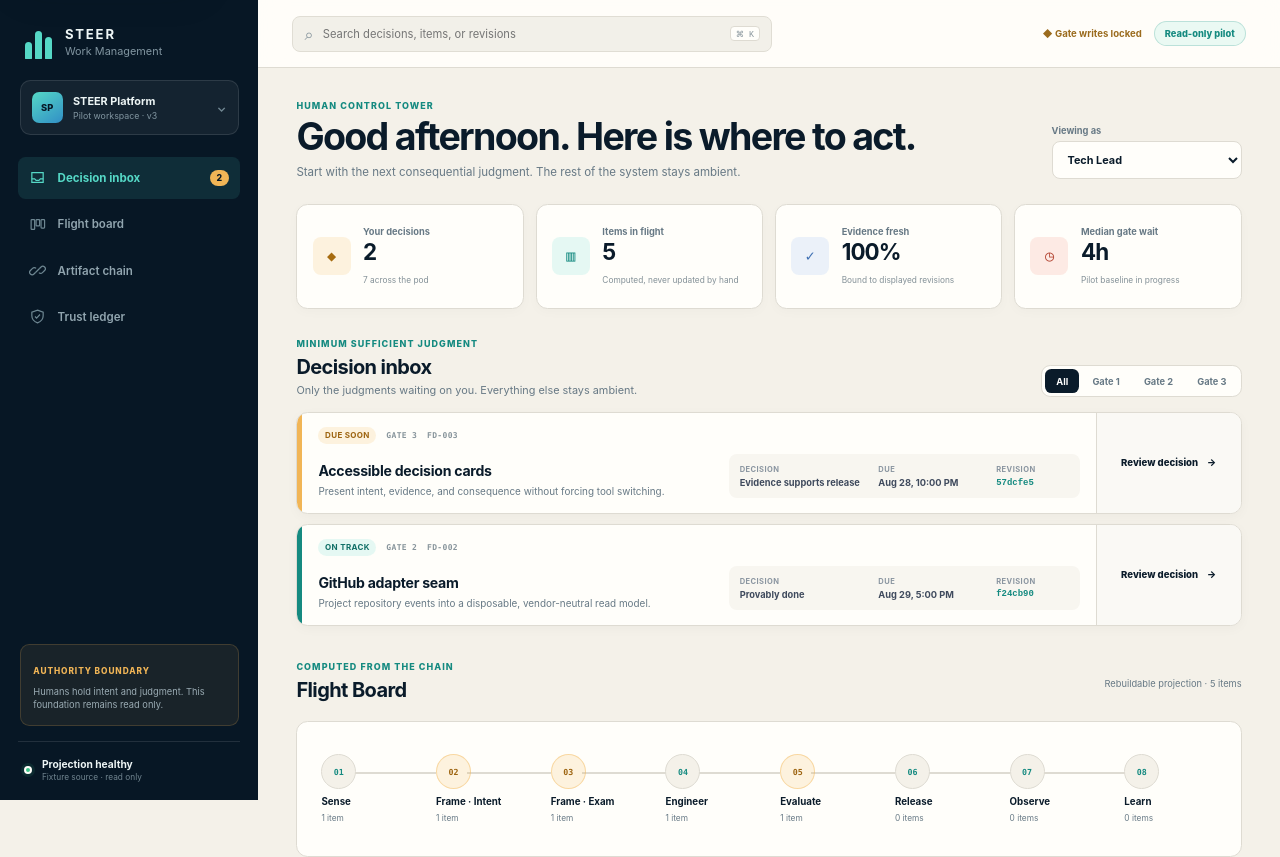
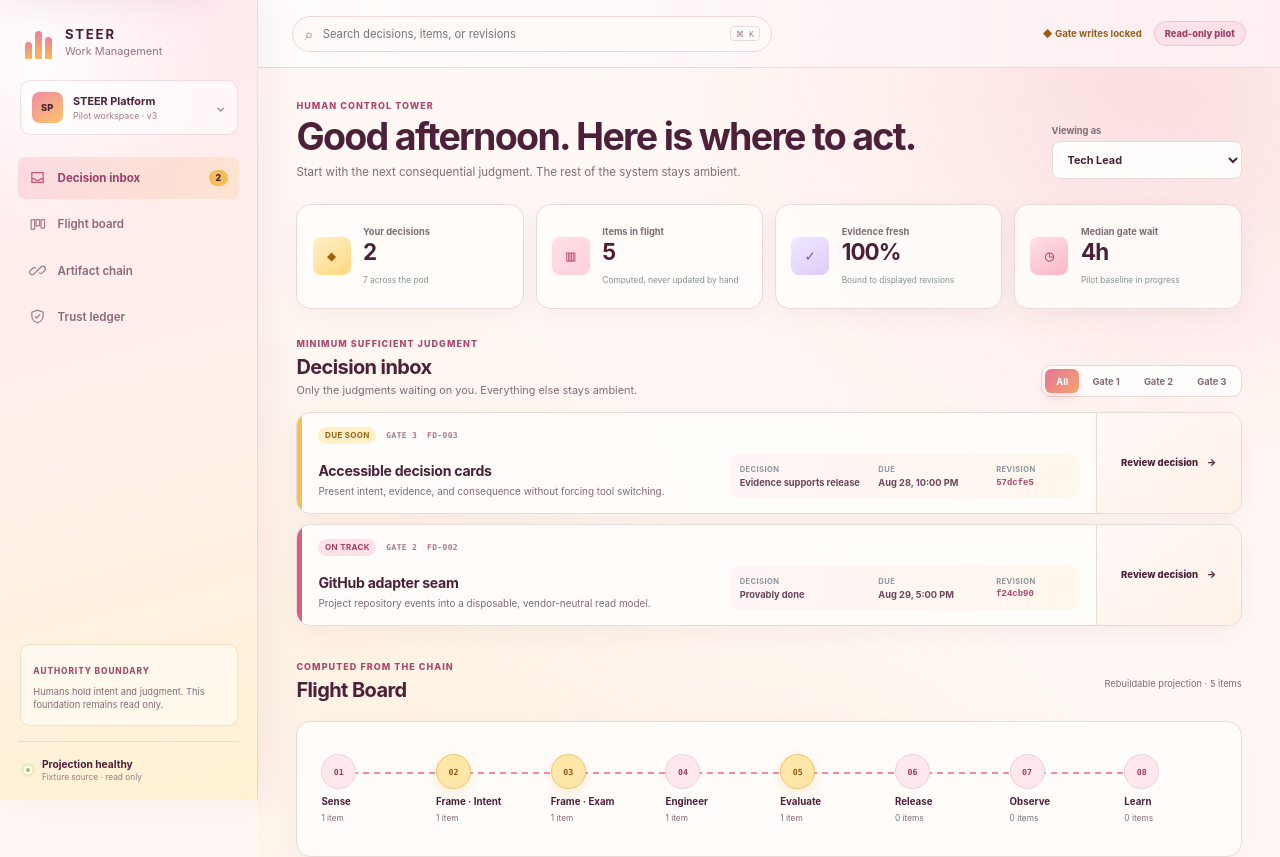
Before and after one commit to idrissenayat/steer-platform, a React (Vite) app: page / in a window 1280 px wide. Shown: the top 857 px of the page. Built offline with nearby package versions, Linux system fonts and the light colour scheme.

Commit message:
style: restore STEER cotton-candy palette

```diff
--- a/src/styles.css
+++ b/src/styles.css
@@ -1,30 +1,38 @@
 :root {
-  color: #0a1b2a;
-  background: #f4f1e9;
+  color: #4b2038;
+  background: #fff8f4;
   font-family: Inter, ui-sans-serif, -apple-system, BlinkMacSystemFont, "Segoe UI", sans-serif;
   font-synthesis: none;
   text-rendering: optimizeLegibility;
-  --ink: #0a1b2a;
-  --ink-2: #152d3f;
-  --navy: #071725;
-  --paper: #f4f1e9;
-  --panel: #fffefa;
-  --line: #dedbd2;
-  --line-dark: rgba(255, 255, 255, 0.11);
-  --muted: #677985;
-  --aqua: #55d8c6;
-  --aqua-dark: #158a80;
-  --amber: #f1b556;
-  --coral: #ee745e;
-  --blue: #77aaf2;
-  --green: #3cc58a;
-  --violet: #9d8ce7;
-  --shadow: 0 14px 40px rgba(7, 23, 37, 0.09);
+  --ink: #4b2038;
+  --ink-2: #6a3450;
+  --navy: #632b49;
+  --paper: #fff8f4;
+  --panel: #fffdfb;
+  --line: #ead9d5;
+  --line-dark: rgba(91, 40, 65, 0.12);
+  --muted: #806b76;
+  --aqua: #f39bad;
+  --aqua-dark: #ad466b;
+  --amber: #f6bd58;
+  --coral: #eb718b;
+  --blue: #c9a6e8;
+  --green: #9fbc69;
+  --violet: #b08ad5;
+  --shadow: 0 16px 44px rgba(113, 58, 81, 0.12);
 }
 
 * { box-sizing: border-box; }
 html { scroll-behavior: smooth; }
-body { margin: 0; min-width: 320px; min-height: 100vh; background: var(--paper); }
+body {
+  margin: 0;
+  min-width: 320px;
+  min-height: 100vh;
+  background:
+    radial-gradient(circle at 86% 8%, rgba(243, 155, 173, 0.18), transparent 27rem),
+    radial-gradient(circle at 55% 100%, rgba(246, 189, 88, 0.15), transparent 31rem),
+    var(--paper);
+}
 button, input, select { font: inherit; }
 button { cursor: pointer; }
 a { color: inherit; }
@@ -51,28 +59,32 @@ a { color: inherit; }
   width: 258px;
   min-height: 100vh;
   flex-direction: column;
-  background: var(--navy);
-  color: #edf5f5;
+  border-right: 1px solid rgba(153, 70, 104, 0.16);
+  background:
+    radial-gradient(circle at 15% 7%, rgba(255, 255, 255, 0.94), transparent 11rem),
+    linear-gradient(165deg, #ffe9ef 0%, #fff1e9 56%, #fff2cc 112%);
+  color: var(--ink);
   padding: 1.55rem 1.12rem 1.1rem;
+  box-shadow: 12px 0 34px rgba(133, 72, 97, 0.07);
 }
 .brand { display: flex; align-items: center; gap: 0.8rem; padding: 0 0.45rem 1.3rem; }
 .brand__mark { display: flex; height: 34px; align-items: flex-end; gap: 3px; }
-.brand__mark i { display: block; width: 7px; border-radius: 4px 4px 1px 1px; background: var(--aqua); }
+.brand__mark i { display: block; width: 7px; border-radius: 4px 4px 1px 1px; background: linear-gradient(180deg, #ef7f9a, #f5ba58); }
 .brand__mark i:nth-child(1) { height: 17px; }
 .brand__mark i:nth-child(2) { height: 28px; }
 .brand__mark i:nth-child(3) { height: 22px; }
 .brand > div { display: grid; gap: 0.15rem; }
 .brand strong { letter-spacing: 0.14em; font-size: 0.82rem; }
-.brand > div span { color: #8195a0; font-size: 0.68rem; }
+.brand > div span { color: #9a7285; font-size: 0.68rem; }
 
 .workspace-switcher {
   display: flex;
   align-items: center;
   gap: 0.65rem;
   margin: 0 0.1rem 1.35rem;
-  border: 1px solid var(--line-dark);
+  border: 1px solid rgba(169, 78, 112, 0.16);
   border-radius: 0.65rem;
-  background: rgba(255, 255, 255, 0.055);
+  background: rgba(255, 255, 255, 0.62);
   padding: 0.7rem;
 }
 .workspace-avatar {
@@ -82,15 +94,15 @@ a { color: inherit; }
   flex: none;
   place-items: center;
   border-radius: 0.45rem;
-  background: linear-gradient(145deg, var(--aqua), #318fc6);
-  color: var(--navy);
+  background: linear-gradient(145deg, #f18ba6, #fac768);
+  color: var(--ink);
   font-size: 0.58rem;
   font-weight: 850;
 }
 .workspace-switcher div { display: grid; min-width: 0; flex: 1; gap: 0.15rem; }
 .workspace-switcher strong { font-size: 0.68rem; }
-.workspace-switcher div span { overflow: hidden; color: #8195a0; font-size: 0.55rem; text-overflow: ellipsis; white-space: nowrap; }
-.workspace-switcher b { color: #718792; font-size: 0.75rem; }
+.workspace-switcher div span { overflow: hidden; color: #a47b8c; font-size: 0.55rem; text-overflow: ellipsis; white-space: nowrap; }
+.workspace-switcher b { color: #ad8291; font-size: 0.75rem; }
 
 .primary-nav { display: grid; gap: 0.28rem; }
 .nav-item {
@@ -99,32 +111,32 @@ a { color: inherit; }
   align-items: center;
   gap: 0.72rem;
   border-radius: 0.48rem;
-  color: #91a5af;
+  color: #8b6878;
   padding: 0.62rem 0.7rem;
   text-decoration: none;
   font-size: 0.72rem;
   font-weight: 600;
 }
-.nav-item svg { width: 17px; height: 17px; color: #6e8792; }
-.nav-item:hover, .nav-item:focus-visible { background: rgba(255, 255, 255, 0.05); color: #eef5f5; outline: none; }
-.nav-item--active { background: rgba(82, 216, 198, 0.115); color: var(--aqua); font-weight: 750; }
-.nav-item--active svg { color: var(--aqua); }
-.nav-count { margin-left: auto; border-radius: 999px; background: var(--amber); color: var(--navy); padding: 0.16rem 0.43rem; font-size: 0.55rem; font-weight: 850; }
+.nav-item svg { width: 17px; height: 17px; color: #a57b8c; }
+.nav-item:hover, .nav-item:focus-visible { background: rgba(255, 255, 255, 0.58); color: var(--ink); outline: none; }
+.nav-item--active { background: linear-gradient(90deg, rgba(243, 155, 173, 0.27), rgba(246, 189, 88, 0.18)); color: #9e3f65; font-weight: 750; }
+.nav-item--active svg { color: #c65379; }
+.nav-count { margin-left: auto; border-radius: 999px; background: var(--amber); color: var(--ink); padding: 0.16rem 0.43rem; font-size: 0.55rem; font-weight: 850; }
 
 .authority-card {
   margin: auto 0.1rem 0.9rem;
-  border: 1px solid rgba(241, 181, 86, 0.18);
+  border: 1px solid rgba(203, 136, 47, 0.22);
   border-radius: 0.58rem;
-  background: rgba(241, 181, 86, 0.08);
+  background: rgba(255, 255, 255, 0.48);
   padding: 0.8rem;
 }
-.authority-card span { color: var(--amber); font-size: 0.52rem; font-weight: 800; letter-spacing: 0.11em; text-transform: uppercase; }
-.authority-card p { margin: 0.42rem 0 0; color: #9aabb3; font-size: 0.58rem; line-height: 1.5; }
+.authority-card span { color: #a34c6c; font-size: 0.52rem; font-weight: 800; letter-spacing: 0.11em; text-transform: uppercase; }
+.authority-card p { margin: 0.42rem 0 0; color: #876b78; font-size: 0.58rem; line-height: 1.5; }
 .sidebar__status { display: flex; align-items: center; gap: 0.65rem; border-top: 1px solid var(--line-dark); padding: 1rem 0.35rem 0; }
 .sidebar__status div { display: grid; gap: 0.18rem; }
 .sidebar__status strong { font-size: 0.64rem; }
-.sidebar__status span:last-child { color: #718590; font-size: 0.52rem; }
-.status-dot { width: 8px; height: 8px; flex: none; border: 2px solid var(--panel); border-radius: 50%; background: var(--green); box-shadow: 0 0 0 3px rgba(60, 197, 138, 0.11); }
+.sidebar__status span:last-child { color: #9c7787; font-size: 0.52rem; }
+.status-dot { width: 8px; height: 8px; flex: none; border: 2px solid var(--panel); border-radius: 50%; background: var(--green); box-shadow: 0 0 0 3px rgba(159, 188, 105, 0.17); }
 
 main { min-height: 100vh; margin-left: 258px; }
 .app-topbar {
@@ -137,18 +149,23 @@ main { min-height: 100vh; margin-left: 258px; }
   justify-content: space-between;
   gap: 1rem;
   border-bottom: 1px solid var(--line);
-  background: rgba(255, 254, 250, 0.92);
+  background: linear-gradient(90deg, rgba(255, 253, 251, 0.94), rgba(255, 239, 242, 0.92));
   padding: 0 2.15rem;
   backdrop-filter: blur(14px);
 }
-.global-search { display: flex; width: min(45vw, 480px); height: 36px; align-items: center; border: 1px solid #e0ddd4; border-radius: 0.5rem; background: #f2f0e9; padding: 0 0.7rem; }
-.global-search > span { color: #85939b; font-size: 1rem; }
+.global-search { display: flex; width: min(45vw, 480px); height: 36px; align-items: center; border: 1px solid #ecd9d7; border-radius: 999px; background: rgba(255, 250, 247, 0.84); padding: 0 0.7rem; }
+.global-search > span { color: #b37d91; font-size: 1rem; }
 .global-search input { min-width: 0; flex: 1; border: 0; outline: 0; background: transparent; color: var(--ink); padding: 0 0.58rem; font-size: 0.7rem; }
-.global-search kbd { border: 1px solid var(--line); border-radius: 0.25rem; background: var(--panel); color: #87949b; padding: 0.12rem 0.32rem; font-size: 0.52rem; }
+.global-search kbd { border: 1px solid var(--line); border-radius: 0.25rem; background: var(--panel); color: #a47b8c; padding: 0.12rem 0.32rem; font-size: 0.52rem; }
 .top-actions { display: flex; align-items: center; gap: 0.75rem; }
-.locked-state { color: #9b6b1e; font-size: 0.6rem; font-weight: 750; }
-.pilot-pill { border: 1px solid rgba(21, 138, 128, 0.22); border-radius: 999px; background: rgba(85, 216, 198, 0.12); color: var(--aqua-dark); padding: 0.38rem 0.62rem; font-size: 0.58rem; font-weight: 800; }
-.main-content { padding: 2rem clamp(1.25rem, 3vw, 2.5rem) 3rem; }
+.locked-state { color: #9b5e19; font-size: 0.6rem; font-weight: 750; }
+.pilot-pill { border: 1px solid rgba(185, 71, 109, 0.2); border-radius: 999px; background: rgba(243, 155, 173, 0.17); color: #9e3f65; padding: 0.38rem 0.62rem; font-size: 0.58rem; font-weight: 800; }
+.main-content {
+  padding: 2rem clamp(1.25rem, 3vw, 2.5rem) 3rem;
+  background:
+    radial-gradient(circle at 93% 5%, rgba(243, 155, 173, 0.13), transparent 19rem),
+    radial-gradient(circle at 8% 60%, rgba(246, 189, 88, 0.1), transparent 24rem);
+}
 
 .topbar { display: flex; align-items: flex-end; justify-content: space-between; gap: 2rem; margin-bottom: 1.55rem; }
 .topbar > div > p:last-child { max-width: 680px; margin: 0.48rem 0 0; color: var(--muted); font-size: 0.72rem; }
@@ -157,15 +174,15 @@ h1, h2, h3, p { margin-top: 0; }
 h1 { margin-bottom: 0; color: var(--ink); font-size: clamp(1.65rem, 3vw, 2.35rem); letter-spacing: -0.045em; line-height: 1.07; }
 .role-control { display: grid; min-width: 190px; gap: 0.3rem; color: var(--muted); font-size: 0.58rem; font-weight: 750; }
 .role-control select { border: 1px solid var(--line); border-radius: 0.5rem; background: var(--panel); color: var(--ink); padding: 0.62rem 1.8rem 0.62rem 0.68rem; font-size: 0.68rem; font-weight: 750; }
-.role-control select:focus-visible, button:focus-visible, a:focus-visible, input:focus-visible { outline: 3px solid rgba(85, 216, 198, 0.35); outline-offset: 2px; }
+.role-control select:focus-visible, button:focus-visible, a:focus-visible, input:focus-visible { outline: 3px solid rgba(243, 155, 173, 0.38); outline-offset: 2px; }
 
 .metrics-grid { display: grid; grid-template-columns: repeat(4, minmax(0, 1fr)); gap: 0.75rem; margin-bottom: 1.8rem; }
-.metric-card { display: grid; min-height: 105px; grid-template-columns: 38px 1fr; align-items: center; gap: 0.78rem; border: 1px solid var(--line); border-radius: 0.72rem; background: var(--panel); padding: 0.95rem; box-shadow: 0 3px 12px rgba(7, 23, 37, 0.025); }
+.metric-card { display: grid; min-height: 105px; grid-template-columns: 38px 1fr; align-items: center; gap: 0.78rem; border: 1px solid var(--line); border-radius: 0.9rem; background: rgba(255, 253, 251, 0.88); padding: 0.95rem; box-shadow: 0 8px 24px rgba(113, 58, 81, 0.055); }
 .metric-card__icon { display: grid; width: 38px; height: 38px; place-items: center; border-radius: 0.5rem; font-family: ui-monospace, SFMono-Regular, Menlo, monospace; font-size: 0.95rem; }
-.metric-card__icon--aqua { background: rgba(85, 216, 198, 0.15); color: var(--aqua-dark); }
-.metric-card__icon--amber { background: rgba(241, 181, 86, 0.17); color: #a76c10; }
-.metric-card__icon--coral { background: rgba(238, 116, 94, 0.14); color: #b54937; }
-.metric-card__icon--blue { background: rgba(119, 170, 242, 0.15); color: #3f70b3; }
+.metric-card__icon--aqua { background: linear-gradient(145deg, #ffe0e7, #ffd1dc); color: #b44469; }
+.metric-card__icon--amber { background: linear-gradient(145deg, #fff0c9, #ffd97e); color: #9f620b; }
+.metric-card__icon--coral { background: linear-gradient(145deg, #ffe1e6, #f9b7c4); color: #a7445b; }
+.metric-card__icon--blue { background: linear-gradient(145deg, #f0e8ff, #dfcafa); color: #7652a6; }
 .metric-card p { margin-bottom: 0.25rem; color: var(--muted); font-size: 0.58rem; font-weight: 700; }
 .metric-card strong { display: block; margin-bottom: 0.24rem; color: var(--ink); font-size: 1.4rem; line-height: 1; letter-spacing: -0.04em; }
 .metric-card span:last-child { color: #839097; font-size: 0.52rem; line-height: 1.35; }
@@ -177,72 +194,72 @@ h1 { margin-bottom: 0; color: var(--ink); font-size: clamp(1.65rem, 3vw, 2.35rem
 .section-heading--compact { align-items: center; }
 .filter-group { display: flex; gap: 0.15rem; border: 1px solid var(--line); border-radius: 0.58rem; background: var(--panel); padding: 0.2rem; }
 .filter-chip { border: 0; border-radius: 0.4rem; background: transparent; color: var(--muted); padding: 0.42rem 0.68rem; font-size: 0.58rem; font-weight: 750; }
-.filter-chip--active { background: var(--ink); color: white; }
+.filter-chip--active { background: linear-gradient(135deg, #e97595, #f1a36f); color: white; box-shadow: 0 4px 10px rgba(197, 79, 115, 0.2); }
 
 .decision-list { display: grid; gap: 0.62rem; }
-.decision-card { position: relative; display: grid; grid-template-columns: 5px minmax(0, 1fr) auto; overflow: hidden; border: 1px solid var(--line); border-radius: 0.72rem; background: var(--panel); box-shadow: 0 3px 12px rgba(7, 23, 37, 0.03); }
+.decision-card { position: relative; display: grid; grid-template-columns: 5px minmax(0, 1fr) auto; overflow: hidden; border: 1px solid var(--line); border-radius: 0.9rem; background: rgba(255, 253, 251, 0.94); box-shadow: 0 8px 24px rgba(113, 58, 81, 0.055); }
 .decision-card__rail[data-urgency="overdue"] { background: var(--coral); }
 .decision-card__rail[data-urgency="due-soon"] { background: var(--amber); }
-.decision-card__rail[data-urgency="on-track"] { background: var(--aqua-dark); }
+.decision-card__rail[data-urgency="on-track"] { background: #d65f82; }
 .decision-card__body { min-width: 0; padding: 0.9rem 1rem; }
-.decision-card__meta { display: flex; align-items: center; gap: 0.62rem; margin-bottom: 0.68rem; color: #87949b; font-family: ui-monospace, SFMono-Regular, Menlo, monospace; font-size: 0.5rem; font-weight: 750; letter-spacing: 0.04em; text-transform: uppercase; }
+.decision-card__meta { display: flex; align-items: center; gap: 0.62rem; margin-bottom: 0.68rem; color: #a17b8b; font-family: ui-monospace, SFMono-Regular, Menlo, monospace; font-size: 0.5rem; font-weight: 750; letter-spacing: 0.04em; text-transform: uppercase; }
 .urgency { border-radius: 999px; padding: 0.2rem 0.42rem; font-family: Inter, sans-serif; }
-.urgency--overdue { background: rgba(238, 116, 94, 0.14); color: #a83e2e; }
-.urgency--due-soon { background: rgba(241, 181, 86, 0.17); color: #9d6410; }
-.urgency--on-track { background: rgba(85, 216, 198, 0.15); color: #116f67; }
+.urgency--overdue { background: #ffe2e8; color: #a43e58; }
+.urgency--due-soon { background: #fff0c9; color: #9d6410; }
+.urgency--on-track { background: #ffe2e9; color: #a53f61; }
 .decision-card__content { display: grid; grid-template-columns: minmax(240px, 1fr) minmax(310px, 0.9fr); align-items: end; gap: 1.35rem; }
 .decision-card h3 { margin-bottom: 0.32rem; color: var(--ink); font-size: 0.88rem; letter-spacing: -0.018em; }
 .decision-card p { margin-bottom: 0; color: var(--muted); font-size: 0.62rem; line-height: 1.48; }
-.decision-card__facts { display: grid; grid-template-columns: 1.2fr 1fr 0.7fr; gap: 0.85rem; border-radius: 0.5rem; background: #f8f6f0; padding: 0.65rem; }
-.decision-card__facts span { display: grid; gap: 0.2rem; color: #3f4a5d; font-size: 0.58rem; font-weight: 700; }
+.decision-card__facts { display: grid; grid-template-columns: 1.2fr 1fr 0.7fr; gap: 0.85rem; border-radius: 0.65rem; background: linear-gradient(100deg, #fff5f7, #fff8ed); padding: 0.65rem; }
+.decision-card__facts span { display: grid; gap: 0.2rem; color: #69475a; font-size: 0.58rem; font-weight: 700; }
 .decision-card__facts small { color: #8a95a0; font-size: 0.47rem; font-weight: 750; letter-spacing: 0.06em; text-transform: uppercase; }
 .decision-card code { color: var(--aqua-dark); font-size: 0.56rem; }
-.review-button { display: flex; min-width: 145px; align-items: center; justify-content: center; gap: 0.55rem; border: 0; border-left: 1px solid var(--line); background: #faf9f5; color: var(--ink); padding: 1rem; font-size: 0.6rem; font-weight: 800; }
-.review-button:hover { background: rgba(85, 216, 198, 0.1); color: var(--aqua-dark); }
+.review-button { display: flex; min-width: 145px; align-items: center; justify-content: center; gap: 0.55rem; border: 0; border-left: 1px solid var(--line); background: linear-gradient(145deg, #fff9f7, #fff2e8); color: var(--ink); padding: 1rem; font-size: 0.6rem; font-weight: 800; }
+.review-button:hover { background: linear-gradient(145deg, #ffe9ef, #fff1ce); color: var(--aqua-dark); }
 .empty-state { display: grid; min-height: 220px; place-items: center; align-content: center; border: 1px dashed #d6d3ca; border-radius: 0.72rem; background: rgba(255, 254, 250, 0.55); padding: 2rem; text-align: center; }
 .empty-state > span { display: grid; width: 38px; height: 38px; place-items: center; border-radius: 50%; background: rgba(85, 216, 198, 0.15); color: var(--aqua-dark); }
 .empty-state h3 { margin: 0.75rem 0 0.35rem; font-size: 0.9rem; }
 .empty-state p { max-width: 430px; margin: 0; color: var(--muted); font-size: 0.66rem; line-height: 1.55; }
 
 .read-model-note { color: var(--muted); font-size: 0.58rem; }
-.flight-track { display: grid; grid-template-columns: repeat(8, minmax(100px, 1fr)); overflow-x: auto; border: 1px solid var(--line); border-radius: 0.72rem; background: var(--panel); padding: 1.2rem 0.8rem; }
+.flight-track { display: grid; grid-template-columns: repeat(8, minmax(100px, 1fr)); overflow-x: auto; border: 1px solid var(--line); border-radius: 0.9rem; background: rgba(255, 253, 251, 0.92); padding: 1.2rem 0.8rem; box-shadow: 0 8px 24px rgba(113, 58, 81, 0.045); }
 .flight-stage { position: relative; display: grid; min-height: 95px; align-content: center; justify-items: start; gap: 0.4rem; padding: 0.7rem; }
-.flight-stage:not(:last-child)::after { position: absolute; top: 31px; right: -10%; left: 42px; height: 2px; background: var(--line); content: ""; }
-.flight-stage__index { position: relative; z-index: 1; display: grid; width: 35px; height: 35px; place-items: center; border: 1px solid var(--line); border-radius: 50%; background: var(--paper); color: var(--aqua-dark); font-family: ui-monospace, SFMono-Regular, Menlo, monospace; font-size: 0.52rem; font-weight: 800; }
+.flight-stage:not(:last-child)::after { position: absolute; top: 31px; right: -10%; left: 42px; height: 2px; background: repeating-linear-gradient(90deg, #ef8aa4 0 6px, transparent 6px 11px); content: ""; }
+.flight-stage__index { position: relative; z-index: 1; display: grid; width: 35px; height: 35px; place-items: center; border: 1px solid #f1ccd5; border-radius: 50%; background: #ffe8ed; color: #9d3c61; font-family: ui-monospace, SFMono-Regular, Menlo, monospace; font-size: 0.52rem; font-weight: 800; }
 .flight-stage:nth-child(2) .flight-stage__index,
 .flight-stage:nth-child(3) .flight-stage__index,
-.flight-stage:nth-child(5) .flight-stage__index { border-color: rgba(241, 181, 86, 0.45); background: rgba(241, 181, 86, 0.17); color: #9d6410; }
+  .flight-stage:nth-child(5) .flight-stage__index { border-color: #f1c36e; background: #ffe6a9; color: #8d5910; box-shadow: 0 4px 12px rgba(218, 153, 49, 0.18); }
 .flight-stage strong { color: var(--ink); font-size: 0.61rem; }
 .flight-stage > span:last-child { color: var(--muted); font-size: 0.52rem; }
 
-.principle-strip { display: grid; grid-template-columns: auto minmax(0, 1fr) auto; align-items: center; gap: 0.9rem; border-radius: 0.75rem; background: var(--navy); color: white; padding: 1.15rem 1.3rem; }
-.principle-strip__mark { display: grid; width: 40px; height: 40px; place-items: center; border: 1px solid #344859; border-radius: 0.55rem; color: var(--aqua); }
+.principle-strip { display: grid; grid-template-columns: auto minmax(0, 1fr) auto; align-items: center; gap: 0.9rem; border: 1px solid #e8cdd2; border-radius: 0.9rem; background: linear-gradient(105deg, #ffe7ed, #fff0e2 52%, #fff1bf); color: var(--ink); padding: 1.15rem 1.3rem; box-shadow: 0 10px 28px rgba(113, 58, 81, 0.07); }
+.principle-strip__mark { display: grid; width: 40px; height: 40px; place-items: center; border: 1px solid #edbac7; border-radius: 50%; background: rgba(255, 255, 255, 0.68); color: #b7476c; }
 .principle-strip h2 { margin-bottom: 0.22rem; font-size: 0.84rem; }
-.principle-strip p:last-child { margin-bottom: 0; color: #91a5af; font-size: 0.6rem; }
-.principle-strip code { border: 1px solid #344859; border-radius: 0.45rem; color: #a8e4dd; padding: 0.62rem; font-size: 0.52rem; }
+.principle-strip p:last-child { margin-bottom: 0; color: #846a76; font-size: 0.6rem; }
+.principle-strip code { border: 1px solid #e3bac4; border-radius: 999px; background: rgba(255, 255, 255, 0.5); color: #8f3a5c; padding: 0.62rem; font-size: 0.52rem; }
 
-.review-backdrop { position: fixed; inset: 0; z-index: 100; display: flex; justify-content: flex-end; background: rgba(4, 15, 24, 0.67); backdrop-filter: blur(3px); }
+.review-backdrop { position: fixed; inset: 0; z-index: 100; display: flex; justify-content: flex-end; background: rgba(75, 32, 56, 0.5); backdrop-filter: blur(4px); }
 .review-panel { display: flex; width: min(520px, 100%); height: 100%; flex-direction: column; overflow-y: auto; background: var(--panel); box-shadow: -20px 0 60px rgba(0, 0, 0, 0.22); }
 .review-panel__header { display: flex; align-items: flex-start; justify-content: space-between; gap: 1rem; border-bottom: 1px solid var(--line); padding: 1.45rem; }
 .review-panel__header h2 { margin: 0; color: var(--ink); font-size: 1.25rem; letter-spacing: -0.03em; }
 .icon-button { display: grid; width: 38px; height: 38px; flex: none; place-items: center; border: 1px solid var(--line); border-radius: 0.5rem; background: var(--panel); color: var(--ink); }
 .review-panel__section { border-bottom: 1px solid var(--line); padding: 1.25rem 1.45rem; }
-.review-panel__lead { display: flex; align-items: center; gap: 0.75rem; background: #f8f6f0; }
+.review-panel__lead { display: flex; align-items: center; gap: 0.75rem; background: linear-gradient(100deg, #fff0f4, #fff7df); }
 .review-panel__lead div { display: grid; gap: 0.22rem; }
 .review-panel__lead strong { color: var(--ink); font-size: 0.72rem; }
 .review-panel__lead p { margin: 0; color: var(--muted); font-size: 0.58rem; }
-.section-label { margin-bottom: 0.65rem; color: #84909a; font-size: 0.52rem; font-weight: 800; letter-spacing: 0.08em; text-transform: uppercase; }
+.section-label { margin-bottom: 0.65rem; color: #a24a6b; font-size: 0.52rem; font-weight: 800; letter-spacing: 0.08em; text-transform: uppercase; }
 .outcome-copy { margin: 0; color: var(--ink); font-size: 0.9rem; font-weight: 650; line-height: 1.55; }
 .evidence-heading { display: flex; align-items: center; justify-content: space-between; gap: 1rem; }
 .evidence-heading .section-label { margin-bottom: 0; }
-.evidence-badge { display: inline-flex; align-items: center; gap: 0.32rem; border-radius: 999px; background: rgba(85, 216, 198, 0.15); color: #116f67; padding: 0.34rem 0.52rem; font-size: 0.53rem; font-weight: 800; }
+.evidence-badge { display: inline-flex; align-items: center; gap: 0.32rem; border-radius: 999px; background: #ffe4ea; color: #9f3d60; padding: 0.34rem 0.52rem; font-size: 0.53rem; font-weight: 800; }
 .evidence-badge svg { width: 15px; height: 15px; }
-.evidence-list { display: grid; gap: 0.55rem; margin: 0.85rem 0 0; padding-left: 1.15rem; color: #465267; font-size: 0.64rem; line-height: 1.45; }
+.evidence-list { display: grid; gap: 0.55rem; margin: 0.85rem 0 0; padding-left: 1.15rem; color: #6e5260; font-size: 0.64rem; line-height: 1.45; }
 .tag-row { display: flex; flex-wrap: wrap; gap: 0.42rem; }
-.domain-tag { border: 1px solid #d3d0c7; border-radius: 999px; background: #f8f6f0; color: #4d5966; padding: 0.32rem 0.55rem; font-size: 0.54rem; font-weight: 750; text-transform: capitalize; }
+.domain-tag { border: 1px solid #edccd4; border-radius: 999px; background: #fff1f4; color: #8b405d; padding: 0.32rem 0.55rem; font-size: 0.54rem; font-weight: 750; text-transform: capitalize; }
 .review-panel__footer { display: grid; gap: 0.85rem; margin-top: auto; background: var(--navy); color: white; padding: 1.25rem 1.45rem; }
-.review-panel__footer p { margin: 0; color: #9aabb3; font-size: 0.58rem; line-height: 1.5; }
-.secondary-button { border: 1px solid #405668; border-radius: 0.5rem; background: transparent; color: white; padding: 0.68rem 0.9rem; font-size: 0.62rem; font-weight: 800; }
+.review-panel__footer p { margin: 0; color: #f0cbd8; font-size: 0.58rem; line-height: 1.5; }
+.secondary-button { border: 1px solid rgba(255, 255, 255, 0.34); border-radius: 0.5rem; background: rgba(255, 255, 255, 0.08); color: white; padding: 0.68rem 0.9rem; font-size: 0.62rem; font-weight: 800; }
 
 @media (max-width: 1100px) {
   .metrics-grid { grid-template-columns: repeat(2, minmax(0, 1fr)); }
```
